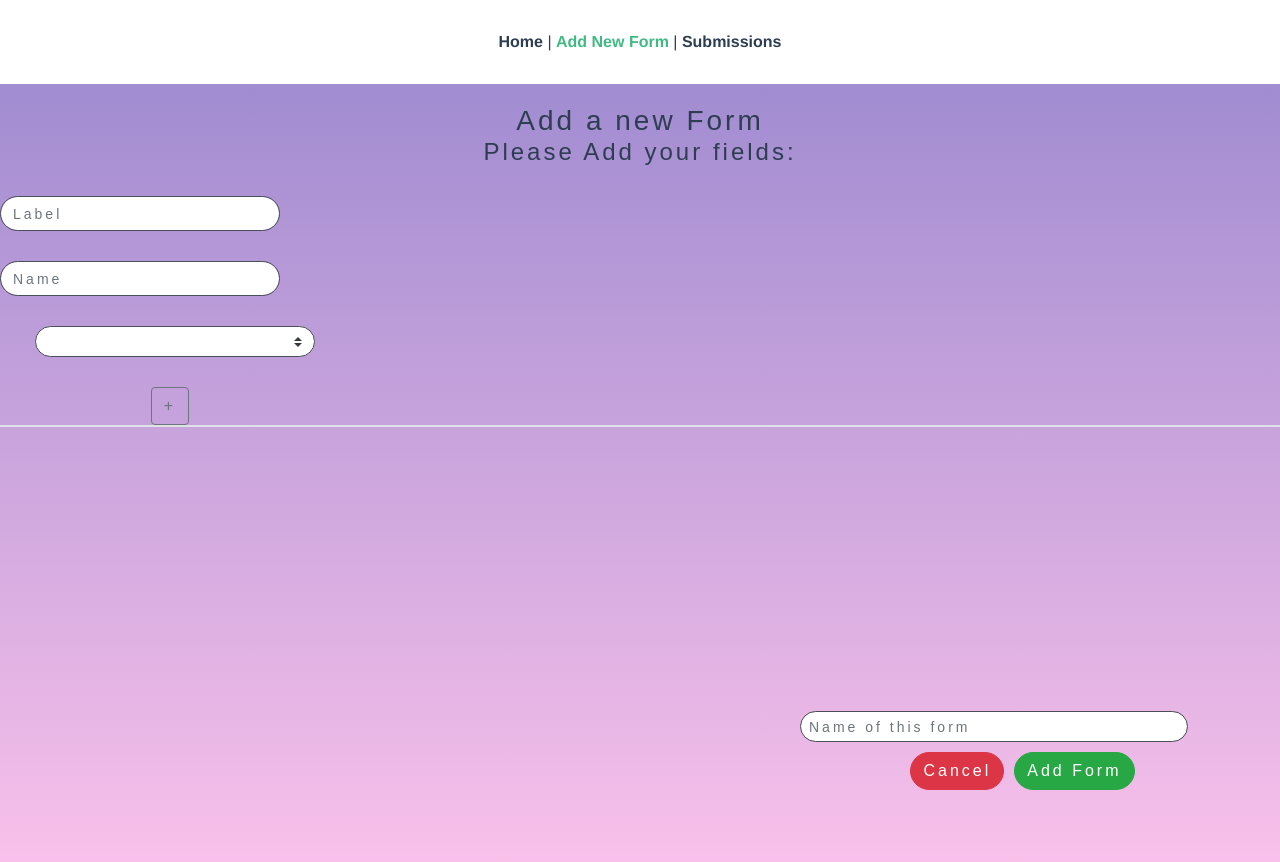
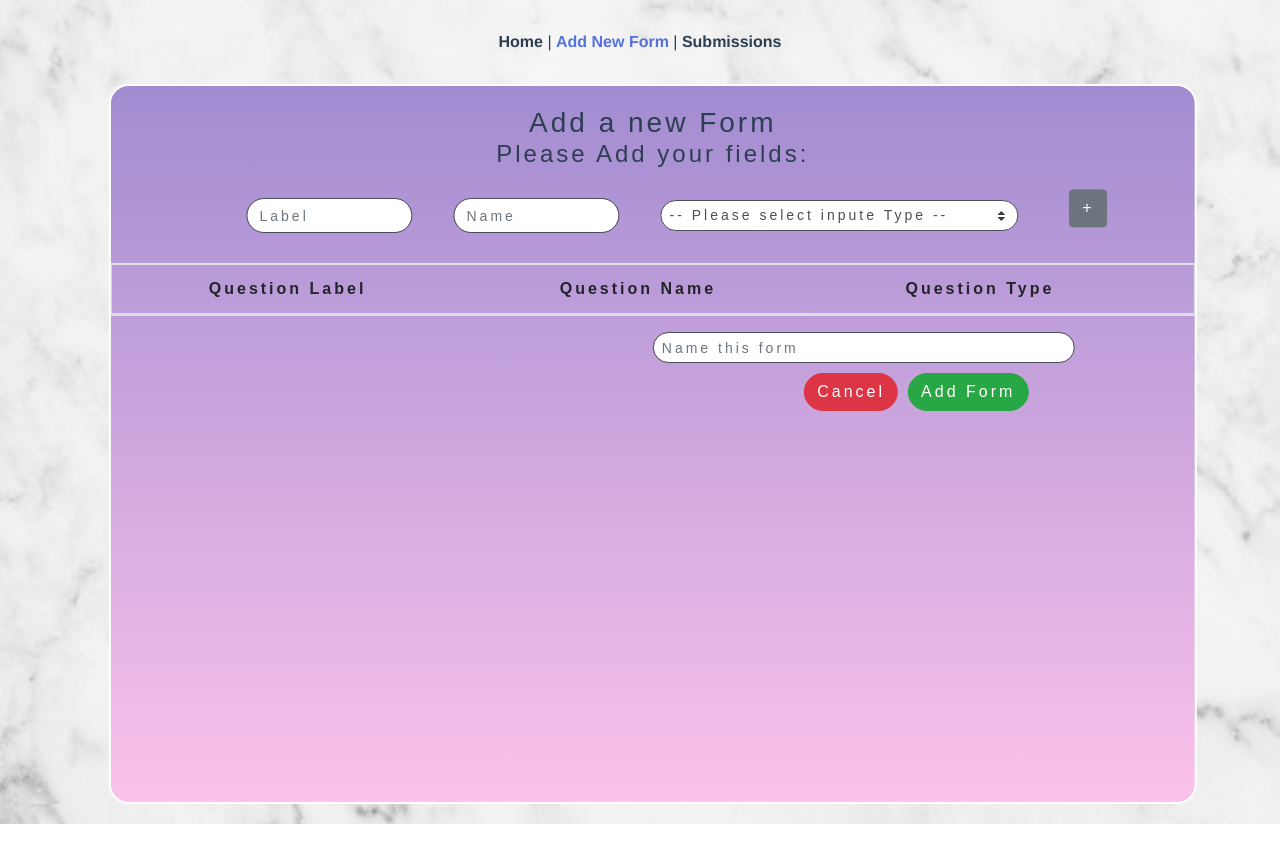
Before and after one commit to Cleverrness/form-builder-exam, a Vue app in the folder Client/: page /NewForm in a window 1280 px wide. Shown: the top 862 px of the page. After the commit the page ends 824 px from the top, so only its background shows below. Built offline with nearby package versions, Linux system fonts and the light colour scheme; what vue-js-modal would draw is missing.

Commit message:
the site look much better now
the add new form is responsive to mobile but still needs some work

```diff
--- a/Client/src/App.vue
+++ b/Client/src/App.vue
@@ -5,18 +5,38 @@
       <router-link to="/NewForm">Add New Form</router-link> |
       <router-link to="/Submissions">Submissions</router-link>
     </div>
-    <router-view/>
+    <transition name="slide-fade">
+      <router-view/>
+    </transition>
   </div>
 </template>
 
 <style lang="scss">
+  html {
+    background-image: url("../src/assets/marble-background.jpg");
+    background-position: center;
+    background-repeat: repeat;
+    background-size: cover;
+  }
 #app {
   font-family: Avenir, Helvetica, Arial, sans-serif;
   -webkit-font-smoothing: antialiased;
   -moz-osx-font-smoothing: grayscale;
   text-align: center;
   color: #2c3e50;
+  background-image: url("../src/assets/marble-background.jpg");
+  background-position: center;
+  background-repeat: no-repeat;
+  background-size: cover;
   /*background: linear-gradient(to top, #9e6a76 0%, #9a1630 100%);*/
+}
+.slide-fade-enter-active {
+  transition: all 1s ease-in;
+}
+
+.slide-fade-enter{
+  opacity: 0;
+  overflow: hidden;
 }
 
 #nav {
@@ -27,7 +47,7 @@
     color: #2c3e50;
 
     &.router-link-exact-active {
-      color: #42b983;
+      color: rgba(10, 52, 208, 0.68);
     }
   }
 }
--- a/Client/src/components/BuildNewForm.vue
+++ b/Client/src/components/BuildNewForm.vue
@@ -6,35 +6,38 @@
     <div class="inputs">
       <div class="label">
         <!--        <label for="labelTag">Label</label>-->
-        <b-form-input v-model="fieldLabel" type="text" placeholder="Label" id="labelTag"/>
+        <b-form-input autocomplete="off" v-model="fieldLabel" type="text" placeholder="Label" id="labelTag"/>
       </div>
       <div class="name">
         <!--        <label for="nameTag">Name</label>-->
-        <b-form-input v-model="fieldName" type="text" placeholder="Name" id="nameTag"/>
+        <b-form-input autocomplete="off" v-model="fieldName" type="text" placeholder="Name" id="nameTag"/>
       </div>
       <div class="type">
         <!--        <label for="typeTag">Type</label>-->
         <b-form-select v-model="selectedType" :options="availableTypes" size="sm" id="typeTag">-->
+          <template v-slot:first>
+            <b-form-select-option value="null" disabled>-- Please select inpute Type --</b-form-select-option>
+          </template>
           <!--          <option v-for="(type,index) in availableTypes" :key="index">{{type}}</option>-->
         </b-form-select>
       </div>
-              <b-button class="plus-btn" v-b-popover.hover.top="'Add another field'" variant="outline-secondary" @click="addField" size="md">+</b-button>
+      <b-button class="plus-btn" v-b-popover.hover.top="'Add another field'" variant="secondary" @click="addField" size="md">+</b-button>
     </div>
 
-    <b-table striped hover stacked="md" :items="questions" class="fields-table" outlined no-border-collapse>
-
+    <b-table striped hover stacked="md" :fields="fields" :items="questions" class="fields-table" outlined no-border-collapse>
+      <template v-slot:cell(delete)="data">
+        <b-button variant="link" @click="removeField(data.index)" :key="data.index"><img src="https://img.icons8.com/nolan/20/delete-sign.png"/></b-button>
+      </template>
     </b-table>
 
     <b-container class="buttons-grp">
       <!--Buttons-->
-      <b-form-input type="text" v-model="formName" placeholder="Name of this form" size="sm" id="formName" :class="isDanger"
+      <b-form-input autocomplete="off" type="text" v-model="formName" placeholder="Name this form" size="sm" id="formName" :class="isDanger"
                     v-b-popover.hover.top=""
       ></b-form-input>
 
-
-
       <b-button pill size="md" variant="danger" @click="cancel" >Cancel</b-button>
-      <b-button pill size="md" variant="success" class="add-btn" @click="submitNewForm">Add Form</b-button>
+      <b-button pill size="md" variant="success" class="add-form-btn" @click="submitNewForm">Add Form</b-button>
     </b-container>
 
     <b-popover id="formNamePop" :show.sync="showPopOver" target="formName" variant="danger" placement="top" delay="5">
@@ -76,7 +79,25 @@
         fieldLabel: "",
         formName: "",
         isDanger: "",
-        showPopOver: false
+        showPopOver: false,
+        fields: [
+          {
+            key: "label",
+            label: "Question Label"
+          },
+          {
+            key: "name",
+            label: "Question Name"
+          },
+          {
+            key: "type",
+            label: "Question Type"
+          },
+          {
+            key: "delete",
+            label: ""
+          },
+        ]
       }
     },
     filters: {
@@ -98,6 +119,11 @@
           });
           this.resetInputs();
         }
+      },
+      removeField(fieldIndex)
+      {
+        console.log(fieldIndex);
+        this.questions.splice(fieldIndex,1);
       },
       resetInputs(){
         this.fieldName = "";
@@ -165,51 +191,21 @@
   h4 {
     left: 0;
   }
+  .bg-gra-01 {
 
-  .mustFill-red {
-    border: 2px solid red;
-  }
-
-  .inputs{
-    width: 350px;
-    /*position: absolute;*/
-    /*top: 50%;*/
-    /*left: 50%;*/
-    /*transform: translate(-50%, -50%);*/
-    vertical-align: middle;
-
-  }
-
-  .inputs div {
-    position: relative;
-    margin: 30px 0;
+    background: linear-gradient(to top, #fbc2eb 0%, #a18cd1 100%);
   }
 
   .page-wrapper {
-    min-height: 100vh;
+    padding-top: 20px;
+    min-height: 90vh;
+    width: 85%;
+    left: 0;
+    transform: translateX(10%);
+    border: 2px white solid;
+    border-radius: 20px;
+    margin-bottom: 20px;
   }
-  .p-t {
-    padding-top: 20px;
-  }
-
-  #formName{
-    margin-bottom: 10px;
-    margin-left: 20px;
-  }
-
-  .bg-gra-01 {
-    background: linear-gradient(to top, #fbc2eb 0%, #a18cd1 100%);
-  }
-
-  label {
-    position: absolute;
-    top: 0;
-    /*margin: 10px;*/
-    padding: 0 10px;
-    transition: top .2s ease-in-out, font-size .2s  ease-in-out;
-    color: black;
-  }
-
   input, select{
     outline: none;
     margin: 0;
@@ -225,76 +221,75 @@
     outline: none;
   }
 
-  .naming-row {
-    margin-top: 10px;
-    margin-bottom: 3px;
+
+  @media only screen and (min-width: 300px) {
+    .inputs{
+      position: relative;
+      transform: translateX(10%);
+
     }
 
-  .plus-btn {
-    margin-right: 10px;
+    .plus-btn{
+      position: relative;
+      transform: translate(-100%, -20%);
+    }
+
+    .inputs div {
+      position: relative;
+      margin: 30px 20px;
+    }
+
+    #typeTag{
+      margin-right: 130px;
+    }
+
+    #formName{
+      margin-bottom: 10px;
     }
 
     .buttons-grp {
-    position: fixed;
+      position: relative;
       bottom: 0;
       right: 0;
       padding-bottom: 10px;
       padding-left: 50%;
-    /*margin-top: 50%;*/
-    /*margin-left: 38%;*/
     }
 
-  .add-btn {
+    .add-form-btn {
       margin-left: 10px;
     }
+  }
+  @media only screen and (min-width: 768px) {
+    .inputs{
+      width: 90%;
+      position: relative;
+      align-items: center;
+      justify-content: center;
+      display: flex;
+      flex-direction: row;
 
-  /*@media only screen and (min-width: 768px) {*/
-  /*  .label{*/
-  /*    position: absolute;*/
-  /*    top: -50%;*/
-  /*    left: -80%;*/
-  /*    !*transform: translate(-50%, -50%);*!*/
-  /*    !*vertical-align: middle;*!*/
-  /*  }*/
-  /*  #labelTag{*/
-  /*    width: 50%;*/
-  /*  }*/
+    }
 
-  /*  .name{*/
-  /*    position: fixed;*/
-  /*    top: -100%;*/
-  /*    left: -20%;*/
-  /*    !*transform: translate(-50%, -50%);*!*/
-  /*    !*vertical-align: middle;*!*/
-  /*  }*/
-  /*  #nameTag{*/
-  /*    width: 50%;*/
-  /*  }*/
+    .inputs div {
+      position: relative;
+      margin: 30px 0;
+    }
 
-  /*}*/
 
-  /*@media only screen and (min-width: 1024px) {*/
-  /*  .label{*/
-  /*    position: absolute;*/
-  /*    top: -50%;*/
-  /*    left: -80%;*/
-  /*    !*transform: translate(-50%, -50%);*!*/
-  /*    !*vertical-align: middle;*!*/
-  /*  }*/
-  /*  #labelTag{*/
-  /*    width: 80%;*/
-  /*  }*/
+    #formName{
+      margin-bottom: 10px;
+    }
 
-  /*  .name{*/
-  /*    position: fixed;*/
-  /*    top: -100%;*/
-  /*    left: -20%;*/
-  /*    !*transform: translate(-50%, -50%);*!*/
-  /*    !*vertical-align: middle;*!*/
-  /*  }*/
-  /*  #nameTag{*/
-  /*    width: 50%;*/
-  /*  }*/
+    .buttons-grp {
+      position: relative;
+      bottom: 0;
+      right: 0;
+      padding-bottom: 10px;
+      padding-left: 50%;
+    }
 
-  /*}*/
+    .add-form-btn {
+      margin-left: 10px;
+    }
+  }
 </style>
--- a/Client/src/components/formsTable.vue
+++ b/Client/src/components/formsTable.vue
@@ -11,7 +11,7 @@
 
     <!--Forms table showing all forms from the DB -->
     <!--TODO: create component inorder to decide which table to use, stacked table or stick-header-->
-    <b-table striped hover :items="allForms" :fields="fields" stacked="md" outlined no-border-collapse>
+    <b-table dark striped hover :items="allForms" :fields="fields" stacked="md" outlined no-border-collapse>
       <template v-slot:cell(LinkToSubmit)="data">
         <b-button variant="link" @click="openSubmitForm(data.item.id)" :key="data.item.id">Submit to this form</b-button>
       </template>
--- a/Client/src/main.js
+++ b/Client/src/main.js
@@ -81,8 +81,8 @@ Vue.use(VueAxios, axios);
 Vue.config.productionTip = false
 
 const shared_data = {
-  baseUrl: "https://heroku-form-builder.herokuapp.com/"
-  // baseUrl: "http://localhost:3000/"
+  // baseUrl: "https://heroku-form-builder.herokuapp.com/"
+  baseUrl: "http://localhost:3000/"
 }
 
 
--- a/Client/src/views/Submissions.vue
+++ b/Client/src/views/Submissions.vue
@@ -13,7 +13,7 @@
     </b-form-select>
     <div v-if="form_id != null && form_id >= 0" >
       <h3>{{heading}}</h3>
-      <b-table v-if="answers.length > 0" striped hover stacked="md" outlined no-border-collapse :items="answers"></b-table>
+      <b-table v-if="answers.length > 0" dark striped hover stacked="md" outlined no-border-collapse :items="answers"></b-table>
       <h4 v-else>No Submissions Yet</h4>
     </div>
   </div>
```
Also changed, not shown: Client/src/assets/marble-background.jpg (added). Lines whose indentation alone changed are shown as unchanged.
